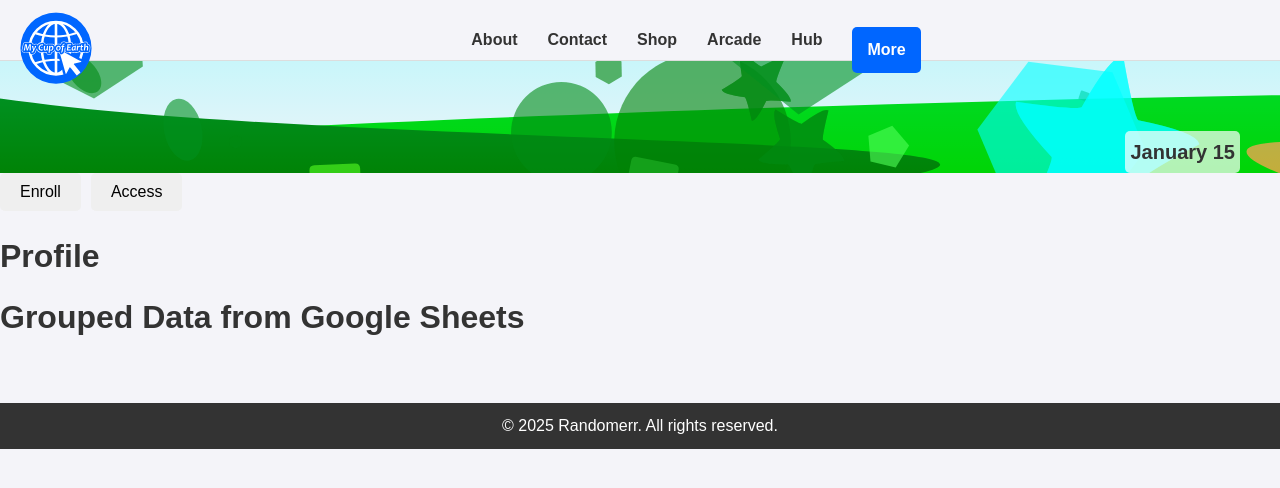
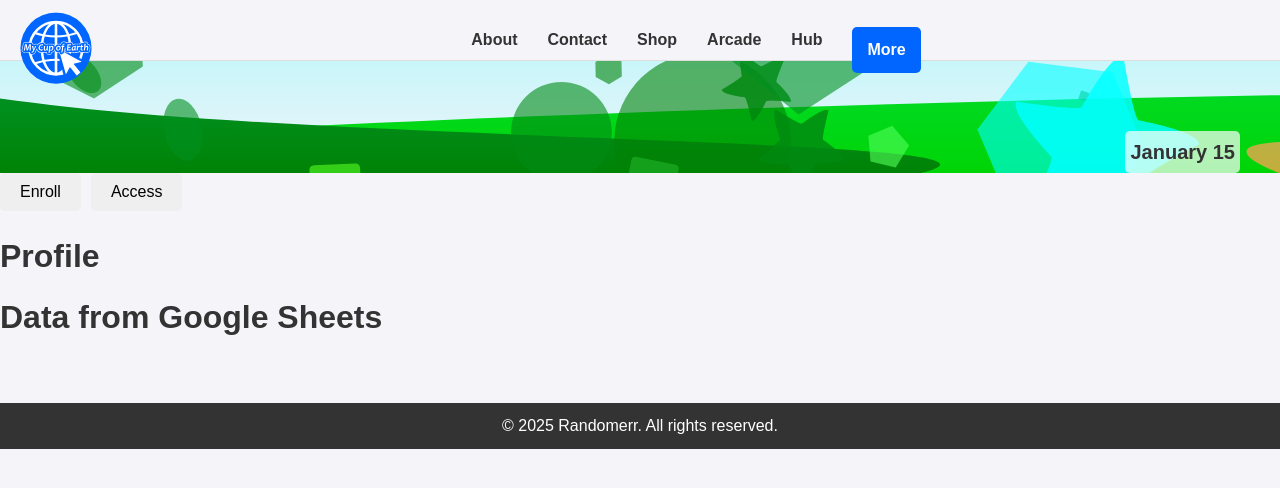
Before and after one commit to m-cochran/Randomerr, a Jekyll site: the page built from pagetest.md, in a window 1280 px wide. Shown: the top 488 px of the page. Built offline with Jekyll 4.4.1, drawn with Linux system fonts in a browser that asks for light colours; some of the changed lines change nothing that is shown.

Commit message:
Update pagetest.md

```diff
--- a/pagetest.md
+++ b/pagetest.md
@@ -10,8 +10,9 @@
 
 
 
-  <title>Grouped Google Sheets Data</title>
+
   <style>
+
 
     .card-container {
       display: grid;
@@ -50,10 +51,10 @@
     .card .card-body {
       color: #666;
     }
+
   </style>
 
-
-  <h1>Grouped Data from Google Sheets</h1>
+  <h1>Data from Google Sheets</h1>
 
   <div class="card-container" id="cardContainer">
     <!-- Cards will be inserted here -->
@@ -61,52 +62,35 @@
 
   <script>
     // Fetch data from the Google Apps Script web app URL
-    fetch('https://script.google.com/macros/s/AKfycbwGUhSttkDP3B8bUie3h_zHvoUHfZgohHofiL_EonGAyV6TNXhPbFmXiGD78DFXwzBKAA/exec') // Replace with your web app URL
+    fetch('YOUR_WEB_APP_URL') // Replace with your web app URL
       .then(response => response.json())
       .then(data => {
-        // Group the data by "Account Number" and "Order ID"
-        const groupedData = {};
-
-        data.forEach(row => {
-          const accountNumber = row['Account Number'];
-          const orderId = row['Order ID'];
-          const key = accountNumber + '|' + orderId; // Use both Account Number and Order ID as the key
-
-          if (!groupedData[key]) {
-            groupedData[key] = {
-              accountNumber,
-              orderId,
-              rows: []
-            };
-          }
-          groupedData[key].rows.push(row);
-        });
+        // Get the column headers from the first object
+        const headers = Object.keys(data[0]);
 
         // Get the container where cards will be displayed
         const cardContainer = document.getElementById('cardContainer');
 
-        // Create a card for each group of Account Number and Order ID
-        Object.values(groupedData).forEach(group => {
+        // Create a card for each row of data
+        data.forEach(row => {
           const card = document.createElement('div');
           card.classList.add('card');
 
-          // Add the card header with the Account Number and Order ID
+          // Add the header with the row's first column
           const cardHeader = document.createElement('div');
           cardHeader.classList.add('card-header');
-          cardHeader.textContent = `Account Number: ${group.accountNumber} | Order ID: ${group.orderId}`;
+          cardHeader.textContent = row[headers[0]]; // The first column as the card header
 
-          // Add the body with the rows for this group
+          // Add the body with the rest of the data
           const cardBody = document.createElement('div');
           cardBody.classList.add('card-body');
 
-          group.rows.forEach(row => {
-            // Add each row's details as a paragraph in the card body
-            const p = document.createElement('p');
-            const details = Object.keys(row)
-              .map(header => `<strong>${header}:</strong> ${row[header]}`)
-              .join(' | ');
-            p.innerHTML = details;
-            cardBody.appendChild(p);
+          headers.forEach(header => {
+            if (header !== headers[0]) { // Skip the header if it's already used as the title
+              const p = document.createElement('p');
+              p.innerHTML = `<strong>${header}:</strong> ${row[header]}`;
+              cardBody.appendChild(p);
+            }
           });
 
           // Append the header and body to the card
```
